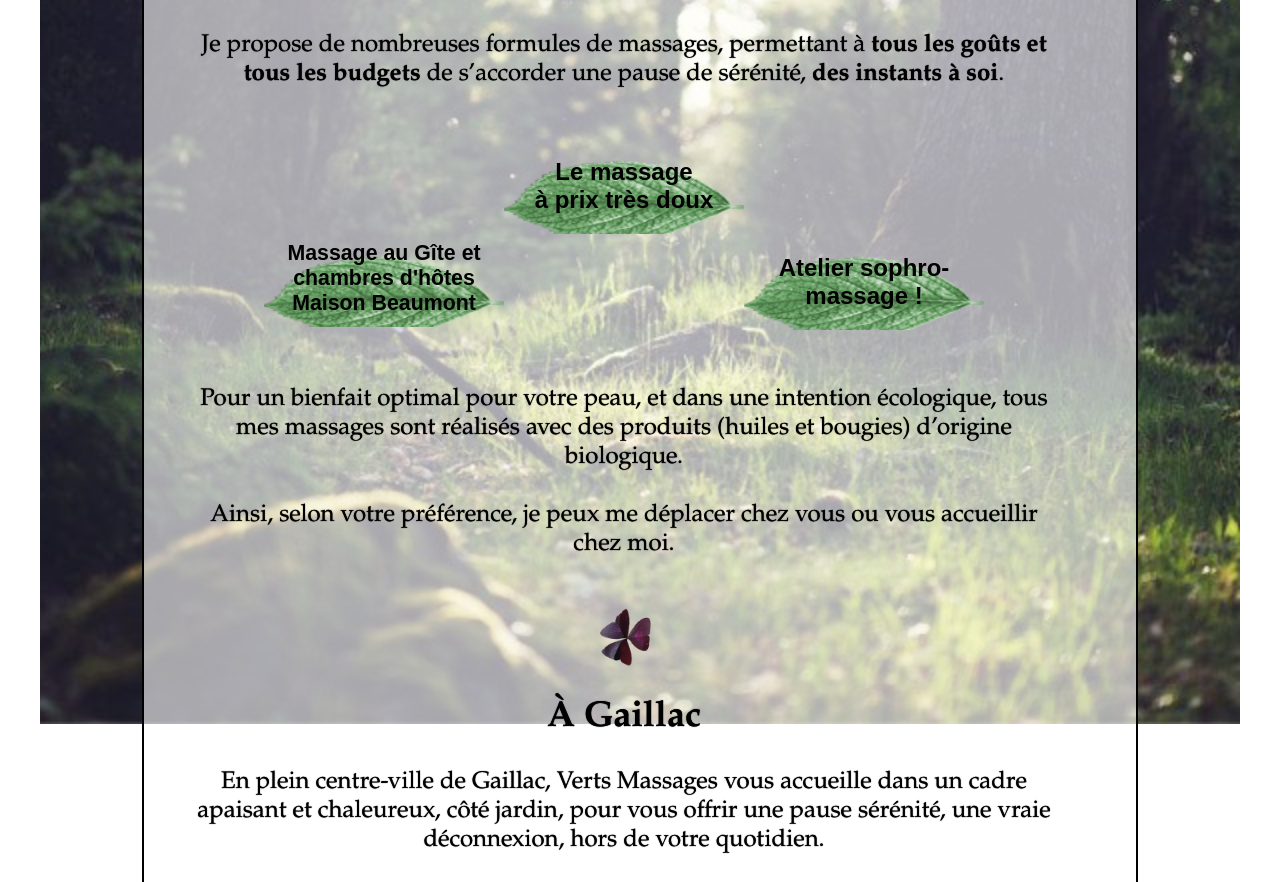
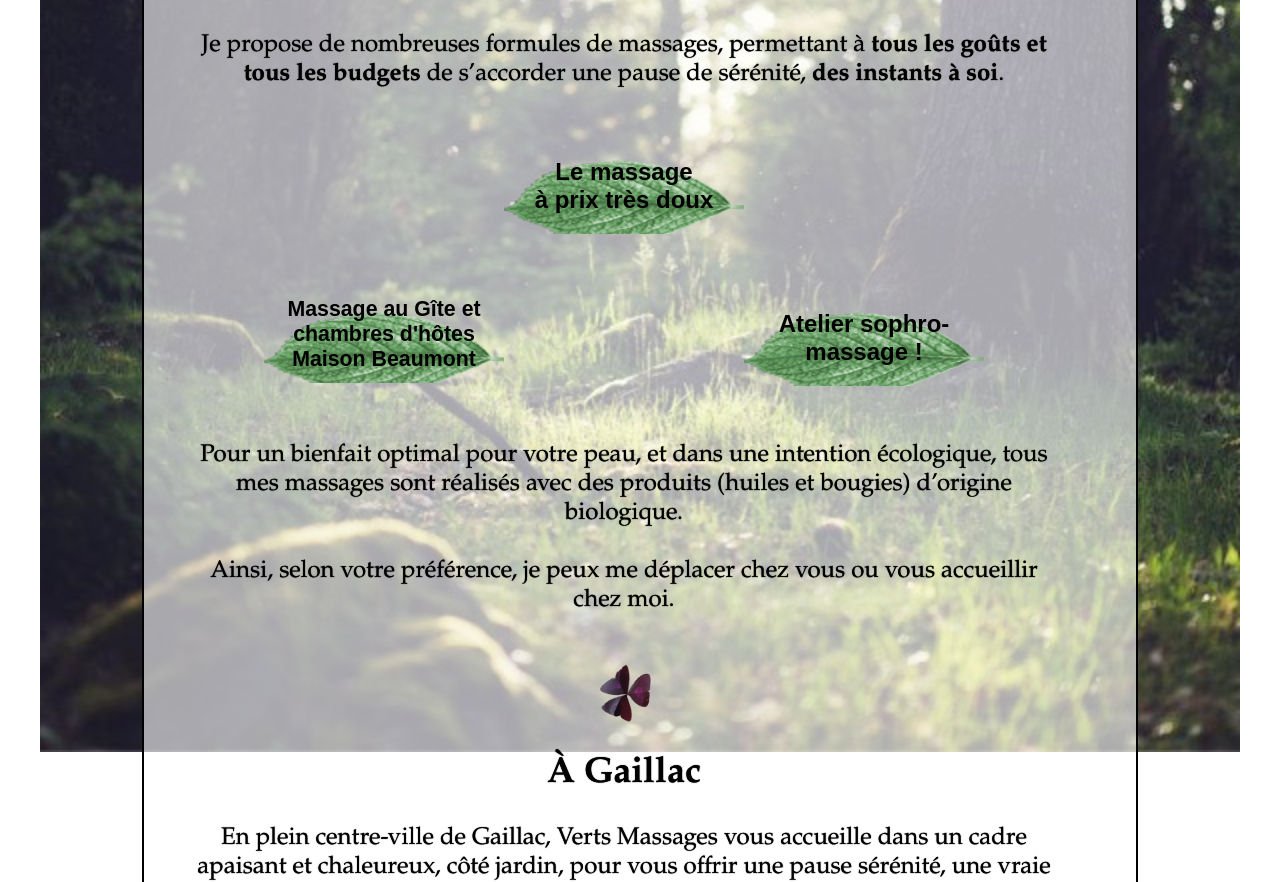
Before and after one commit to RomainDelran/VertsMassage, a Vue app: page /#/ in a window 1280 px wide. Shown: the part 1200-2082 px from the top of the page. Built offline with nearby package versions, Linux system fonts and the light colour scheme; a web font is replaced by a local one.

Commit message:
AvantModificationFeuillageMenu

```diff
--- a/src/App.vue
+++ b/src/App.vue
@@ -205,7 +205,7 @@ export default {
   margin-right: 0em;
   z-index: -1 ;
 
-
+  margin-bottom: 3.5em;
 }
 
 .LigneDeuxiemesLigneArticles{
--- a/src/views/AcceuilView.vue
+++ b/src/views/AcceuilView.vue
@@ -122,17 +122,27 @@ Venez vivre des instants hors du temps, et vous laissez emporter hors du monde,
                       </h2>
                 </button>
                 <p v-if="ArticleAtelierSophroMassage" class=" paragrapheArticle">
-                Laura Cauvard de Verts Massages, et Sidonie Delattre-Perez (sophrologue) s'associent à nouveau pour vous proposer un 2ème atelier de sophrologie et massage, le 26 novembre 2022 à 14h.
+                Laura Cauvard de Verts Massages,
+                et Sidonie Delattre-Perez (sophrologue) s'associent à nouveau pour vous proposer un 2ème atelier de sophrologie et massage,
+                 le 26 novembre 2022 à 14h.
 Venez vous ressourcer profondément et vous reconnecter à vous-même :)
-
+<br/>
 Date : samedi 26 novembre 2022
+<br/>
 Lieu : au salon Verts Massages, 78 rue Joseph Rigal, Gaillac.
+<br/>
 Heure : de 14h à 15 h 30
+<br/>
 Prix : 30 €
+<br/>
 Sur réservation, au 06 46 36 47 76 (Laura) ou au 07 63 44 15 04 (Sidonie)
-
+<br/>
 Plus d'infos sur facebook : Verts Massages
-Pour faire connaissance avec la sophrologue : www.sophrosidonie.fr
+<br/>
+Pour faire connaissance avec la sophrologue :
+<br/>
+ www.sophrosidonie.fr
+<br/>
 facebook : DP sidonie
               </p>
           </div>
```
